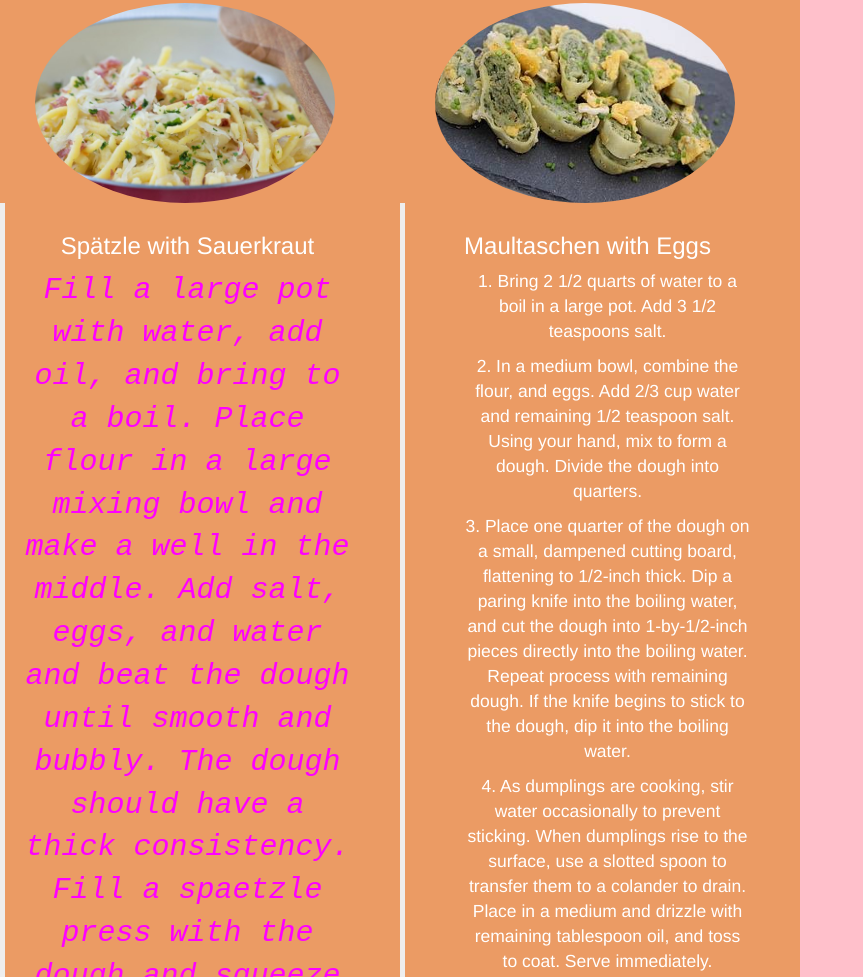
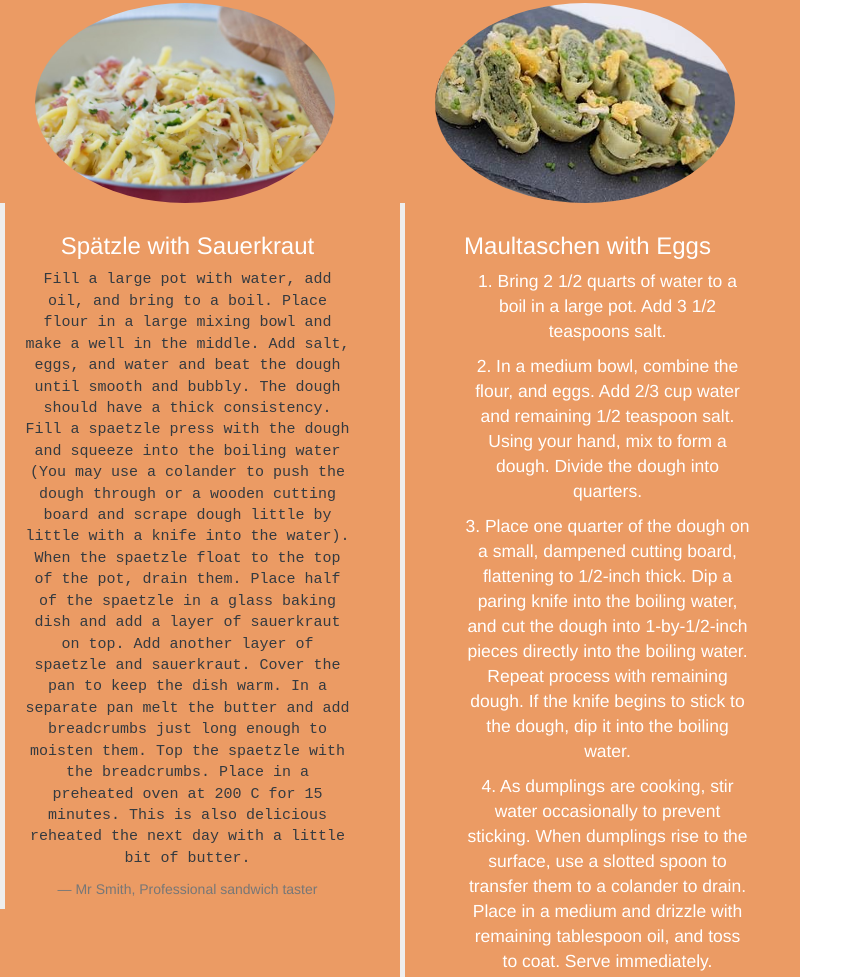
Before and after one commit to Louisahaas/Group-Project-2, a plain HTML site: page index.html in a window 1280 px wide. Shown: the part 619-1596 px from the top of the page, without its empty margins (0-863 px from the left). Drawn offline with Linux system fonts and the light colour scheme.

Commit message:
kdkkd
ddd

```diff
--- a/css/styles.css
+++ b/css/styles.css
@@ -4,8 +4,15 @@
   border-color: red;
 }
 
+html {
+  font-family: sans-serif;
+  line-height: 1.15;
+  -webkit-text-size-adjust: 100%;
+  -webkit-tap-highlight-color: rgba(0, 0, 0, 0);
+}
+
 body {
-  background-color: pink;
+  background-color: white;
   color: white
 }
 
@@ -22,10 +29,9 @@ a {
 }
 
 p {
-  color: magenta;
+  color: #343a40;
   font-family: "courier new";
-  font-size: 30px;
-  font-style: oblique;
+  font-size: 15px;
 }
 
 div {
```
